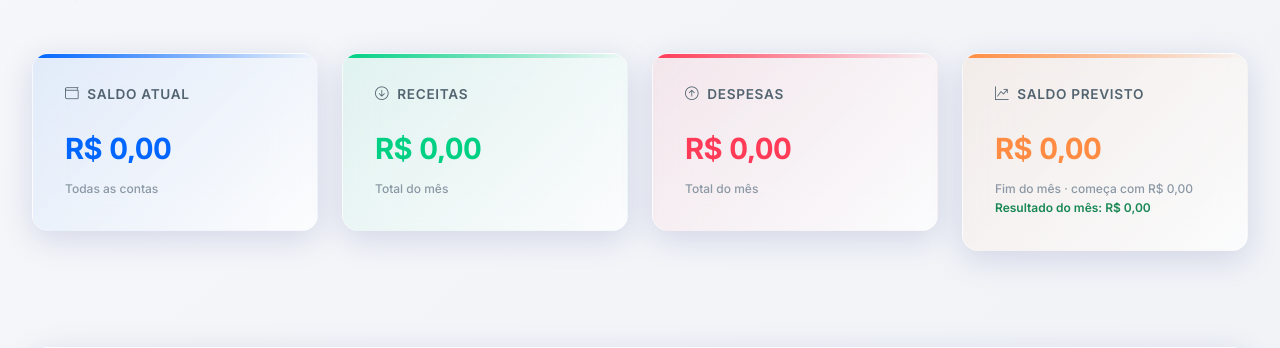
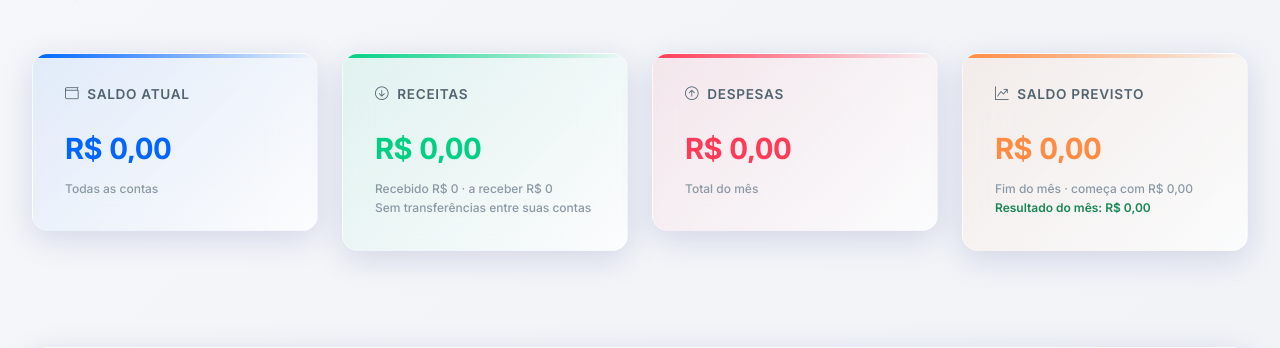
Before and after one commit to rodrigosaracino/gestao-financeira, a Flask app: page / in a window 1280 px wide. Shown: the part 205-553 px from the top of the page. Run offline with Flask 3, Linux system fonts and the light colour scheme; the visitor is signed in with stand-in values (Sample User, id 1); data that the repository does not hold is empty; some libraries are stand-ins or nearby versions.

Commit message:
Receitas do mês: separar o que já entrou do que ainda vai entrar (#23)
No Início e em Transações, abaixo do total de receitas: "recebido R$ X · a
receber R$ Y" (sem transferências entre as próprias contas), para o total do
mês não parecer dinheiro que já está na conta.

Co-authored-by: Rodrigo Saracino <rodrigosaracino@gmail.com>
Co-authored-by: Claude Opus 5.5 <noreply@anthropic.com>

```diff
--- a/app/routes.py
+++ b/app/routes.py
@@ -154,6 +154,13 @@ def index():
     saldo_previsto_fim_mes = projecao_fluxo[-1]['saldo'] if projecao_fluxo else float(saldo_total)
     resultado_mes = round(total_receitas_mes - total_despesas_mes, 2)
 
+    # Receitas do mês já recebidas x ainda a receber (sem transferências)
+    receitas_recebidas_mes = sum(
+        float(t.valor) for t in transacoes_mes
+        if t.tipo == 'receita' and t.pago and t.forma_pagamento != 'cartao_credito'
+        and especiais.get(t.categoria_id, 'normal') == 'normal'
+    )
+
     # Separar receitas e despesas realizadas vs futuras
     receitas_realizadas = sum(
         float(t.valor) for t in transacoes_mes
@@ -326,6 +333,7 @@ def index():
                          contas=contas,
                          saldo_total=saldo_total,
                          receitas_mes=total_receitas_mes,
+                         receitas_recebidas_mes=receitas_recebidas_mes,
                          despesas_mes=total_despesas_mes,
                          receitas_realizadas=receitas_realizadas,
                          despesas_realizadas=despesas_realizadas,
@@ -460,6 +468,15 @@ def listar_transacoes():
     total_despesas = db.session.query(func.sum(Transacao.valor)).join(Conta).filter(
         Conta.user_id == current_user.id,
         Transacao.tipo == 'despesa',
+        Transacao.data >= primeiro_dia,
+        Transacao.data <= ultimo_dia,
+        filtro_resultado(),
+    ).scalar() or Decimal('0.00')
+
+    receitas_recebidas = db.session.query(func.sum(Transacao.valor)).join(Conta).filter(
+        Conta.user_id == current_user.id,
+        Transacao.tipo == 'receita',
+        Transacao.pago == True,
         Transacao.data >= primeiro_dia,
         Transacao.data <= ultimo_dia,
         filtro_resultado(),
@@ -514,6 +531,8 @@ def listar_transacoes():
                          total_receitas=total_receitas,
                          total_despesas=total_despesas,
                          total_movimentacoes=total_movimentacoes,
+                         receitas_recebidas=receitas_recebidas,
+                         receitas_a_receber=total_receitas - receitas_recebidas,
                          saldo_mes=saldo_mes,
                          outro_lado=outro_lado,
                          mes_sistema=datetime.now().month,
--- a/app/templates/index.html
+++ b/app/templates/index.html
@@ -42,7 +42,8 @@
                 <i class="bi bi-arrow-down-circle"></i> Receitas
             </h5>
             <div class="metric-value">{{ receitas_mes|brl }}</div>
-            <div class="metric-label">Total do mês</div>
+            <div class="metric-label">Recebido {{ receitas_recebidas_mes|brl(0) }} · a receber {{ (receitas_mes - receitas_recebidas_mes)|brl(0) }}</div>
+            <div class="metric-label">Sem transferências entre suas contas</div>
         </div>
     </div>
     <div class="col-md-3 mb-3">
--- a/app/templates/transacoes/listar.html
+++ b/app/templates/transacoes/listar.html
@@ -55,6 +55,9 @@
                             <div class="financial-value positive" style="font-size: 1.25rem; margin-top: 0.25rem;">
                                 {{ (total_receitas)|brl }}
                             </div>
+                            <small class="text-muted d-block" style="font-size: 0.72rem; margin-top: 0.15rem;">
+                                recebido {{ receitas_recebidas|brl(0) }} · a receber {{ receitas_a_receber|brl(0) }}
+                            </small>
                         </div>
                     </div>
                     <div class="col-12 col-md-4">
```
Also changed, not shown: tests/test_transferencias.py (+21 -0 lines).
